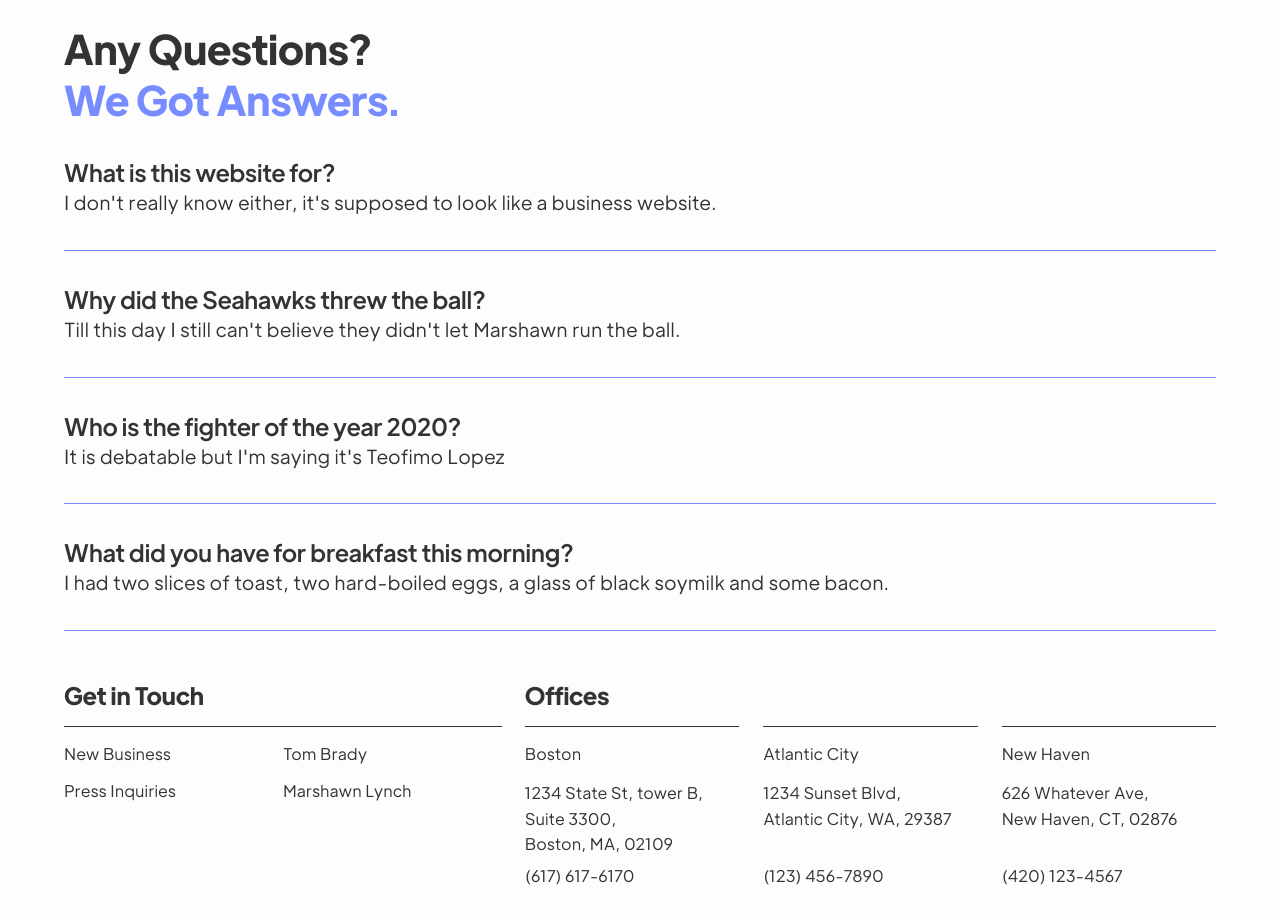
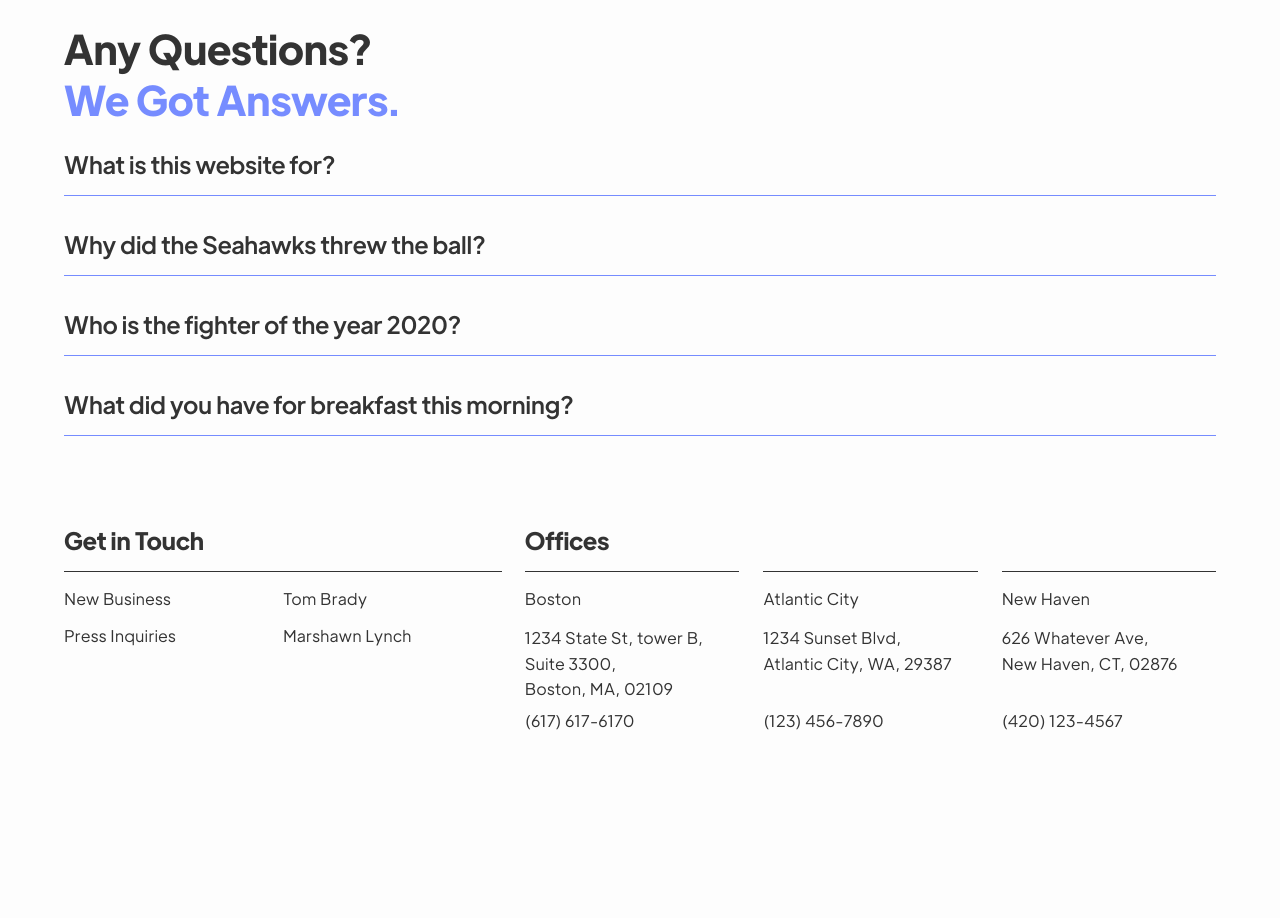
Before and after one commit to lavaboy1738/business-react, a React (Create React App) app: page / in a window 1280 px wide. Shown: the part 3320-4238 px from the top of the page. After the commit the page ends 4083 px from the top, so only its background shows below. Built offline with nearby package versions, Linux system fonts and the light colour scheme; no server answers.

Commit message:
according finished

```diff
--- a/src/Components/Accordion.tsx
+++ b/src/Components/Accordion.tsx
@@ -1,5 +1,6 @@
-import React from "react";
+import React, { useState } from "react";
 import styled from "styled-components";
+import {AccordionItem} from "./AccordionItem";
 
 const AccordionStyles = styled.div`
 width: 90%;
@@ -15,25 +16,12 @@ width: 90%;
         }
     }
     .accordion-content{
-        .question{
-            border-bottom: 1px solid #768cff;
-            padding: 2rem 0;
-            h4{
-                font-family: Jakarta-display;
-                font-weight: 400;
-                font-size: 1.5rem;
-            }
-            .answer{
-                font-family: Jakarta-text;
-                font-weight: 200;
-                font-size: 1.2rem;
-            }
-        }
-
+        padding: 1rem 0;
     }
 `
 
 const Accordion = () =>{
+    const [openedID, setOpenedID] =useState(0);
     return(
         <AccordionStyles>
             <div className="accordion-title">
@@ -41,38 +29,34 @@ const Accordion = () =>{
                 <h2 className="blue">We Got Answers.</h2>
             </div>
             <div className="accordion-content">
-                <div className="question">
-                    <h4>What is this website for?</h4>
-                    <div className="answer">
-                        <p>
-                            I don't really know either, it's supposed to look like a business website.
-                        </p>
-                    </div>
-                </div>
-                <div className="question">
-                    <h4>Why did the Seahawks threw the ball?</h4>
-                    <div className="answer">
-                        <p>
-                            Till this day I still can't believe they didn't let Marshawn run the ball.
-                        </p>
-                    </div>
-                </div>
-                <div className="question">
-                    <h4>Who is the fighter of the year 2020?</h4>
-                    <div className="answer">
-                        <p>
-                            It is debatable but I'm saying it's Teofimo Lopez
-                        </p>
-                    </div>
-                </div>
-                <div className="question">
-                    <h4>What did you have for breakfast this morning?</h4>
-                    <div className="answer">
-                        <p>
-                            I had two slices of toast, two hard-boiled eggs, a glass of black soymilk and some bacon.
-                        </p>
-                    </div>
-                </div>
+                <AccordionItem
+                    question="What is this website for?"
+                    answer="I don't really know either, it's supposed to look like a business website."
+                    itemID={1}
+                    openedID={openedID}
+                    onChange={setOpenedID}
+                />
+                <AccordionItem
+                    question="Why did the Seahawks threw the ball?"
+                    answer="Till this day I still can't believe they didn't let Marshawn run the ball."
+                    itemID={2}
+                    openedID={openedID}
+                    onChange={setOpenedID}
+                />
+                <AccordionItem
+                    question="Who is the fighter of the year 2020?"
+                    answer="It is debatable but I'm saying it's Teofimo Lopez."
+                    itemID={3}
+                    openedID={openedID}
+                    onChange={setOpenedID}
+                />
+                <AccordionItem
+                    question="What did you have for breakfast this morning?"
+                    answer="I had two slices of toast, two hard-boiled eggs, a glass of black soymilk and some bacon."
+                    itemID={4}
+                    openedID={openedID}
+                    onChange={setOpenedID}
+                />
             </div>
         </AccordionStyles>
     )
--- /dev/null
+++ b/src/Components/AccordionItem.tsx
@@ -0,0 +1,62 @@
+import React from "react";
+import styled from "styled-components";
+
+const AccordionItemStyle = styled.div`
+padding: 0.5rem 0;
+transition: 0.5s all ease;
+cursor: pointer;
+    h4{
+        font-family: Jakarta-display;
+        font-weight: 400;
+        font-size: 1.5rem;
+        margin-bottom: 1rem;
+        transition: 0.5s all ease;
+    }
+    .answer{
+        max-height: 0;
+        font-family: Jakarta-text;
+        font-weight: 200;
+        font-size: 1.2rem;
+        overflow: hidden;
+        margin: 1rem 0;
+        transition: 0.5s all ease;
+        border-bottom: 1px solid #768cff;
+        p{
+            opacity: 0;
+        }
+        &.open{
+            max-height: unset;
+            overflow: unset;
+            transition: 0.5s all ease;
+            padding-bottom: 10px;
+            p{
+                opacity: 1;
+                transition: 0.5s all ease 0.1s;
+            }
+        }
+    }
+
+`
+
+type Prop = {
+    question: string,
+    answer: string,
+    itemID: number,
+    openedID : number,
+    onChange: (id: number) => void;
+}
+
+const AccordionItem = (props: Prop) => {
+    const {itemID} = props;
+    return(
+    <AccordionItemStyle className="question" onClick={()=>{props.onChange(props.itemID)}} >
+        <h4>{props.question}</h4>
+        <div className={props.openedID === itemID? "answer open": "answer"}>
+            <p>{props.answer}</p>
+        </div>
+    </AccordionItemStyle>
+    )
+
+}
+
+export {AccordionItem}
```
Also changed, not shown: 1 other file (tests, documents, lock files or other folders).
